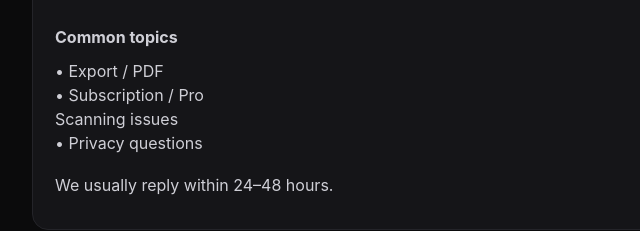
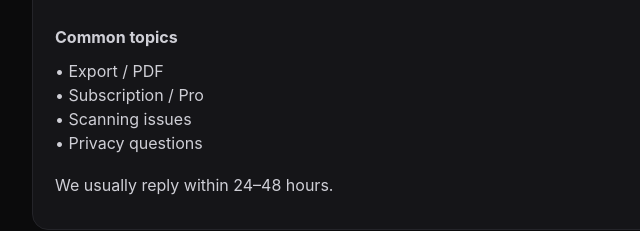
Before and after one commit to Pace200413/receipt-vault-help, a plain HTML site: page index.html in a window 1280 px wide. Shown: the part 200-431 px from the top of the page, 248-888 px from the left. Drawn offline with Linux system fonts and the light colour scheme.

Commit message:
Update index.html

```diff
--- a/index.html
+++ b/index.html
@@ -22,7 +22,7 @@
       <p class="pill"><a href="mailto:receiptvaulthelp@gmail.com">receiptvaulthelp@gmail.com</a></p>
 
       <p style="margin-top:18px;"><b>Common topics</b></p>
-      <p>• Export / PDF<br>• Subscription / Pro<br>Scanning issues<br>• Privacy questions</p>
+      <p>• Export / PDF<br>• Subscription / Pro<br>• Scanning issues<br>• Privacy questions</p>
 
       <p style="margin-top:18px;">We usually reply within 24–48 hours.</p>
     </div>
```
